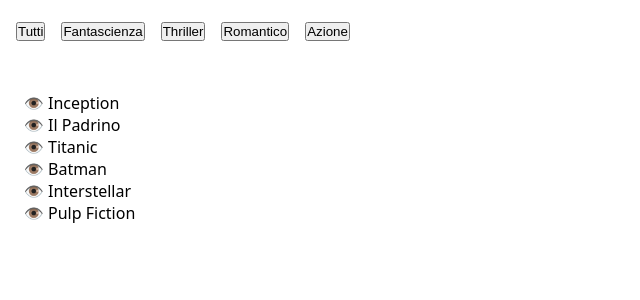
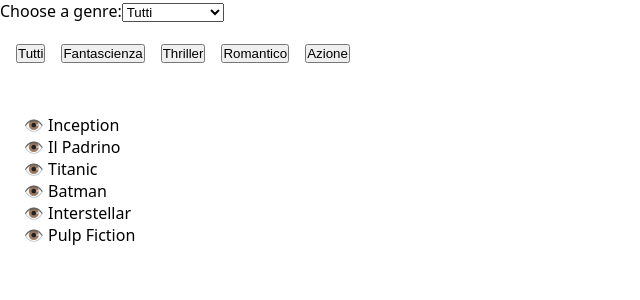
Before and after one commit to andrea-pugliatti/react-movie-filter, a React app: page / in a window 1280 px wide. Shown: the top 300 px of the page, without its empty margins (0-640 px from the left). Built offline with nearby package versions, Linux system fonts and the light colour scheme; the HTML template or start-up script is replaced by a standard one.

Commit message:
Make the genre selection a select tag

```diff
--- a/src/App.jsx
+++ b/src/App.jsx
@@ -40,6 +40,19 @@
 				type="text"
 				onChange={(event) => setSearchInput(event.target.value)}
 			/> */}
+			<label for="genre">Choose a genre:</label>
+
+			<select
+				name="genre"
+				id="genre"
+				onChange={(e) => setGenre(e.target.value)}
+			>
+				{genreList.map((item, index) => (
+					<option key={index} value={item}>
+						{item}
+					</option>
+				))}
+			</select>
 
 			<ul className="genre-selector">
 				{genreList.map((item, index) => (
```
